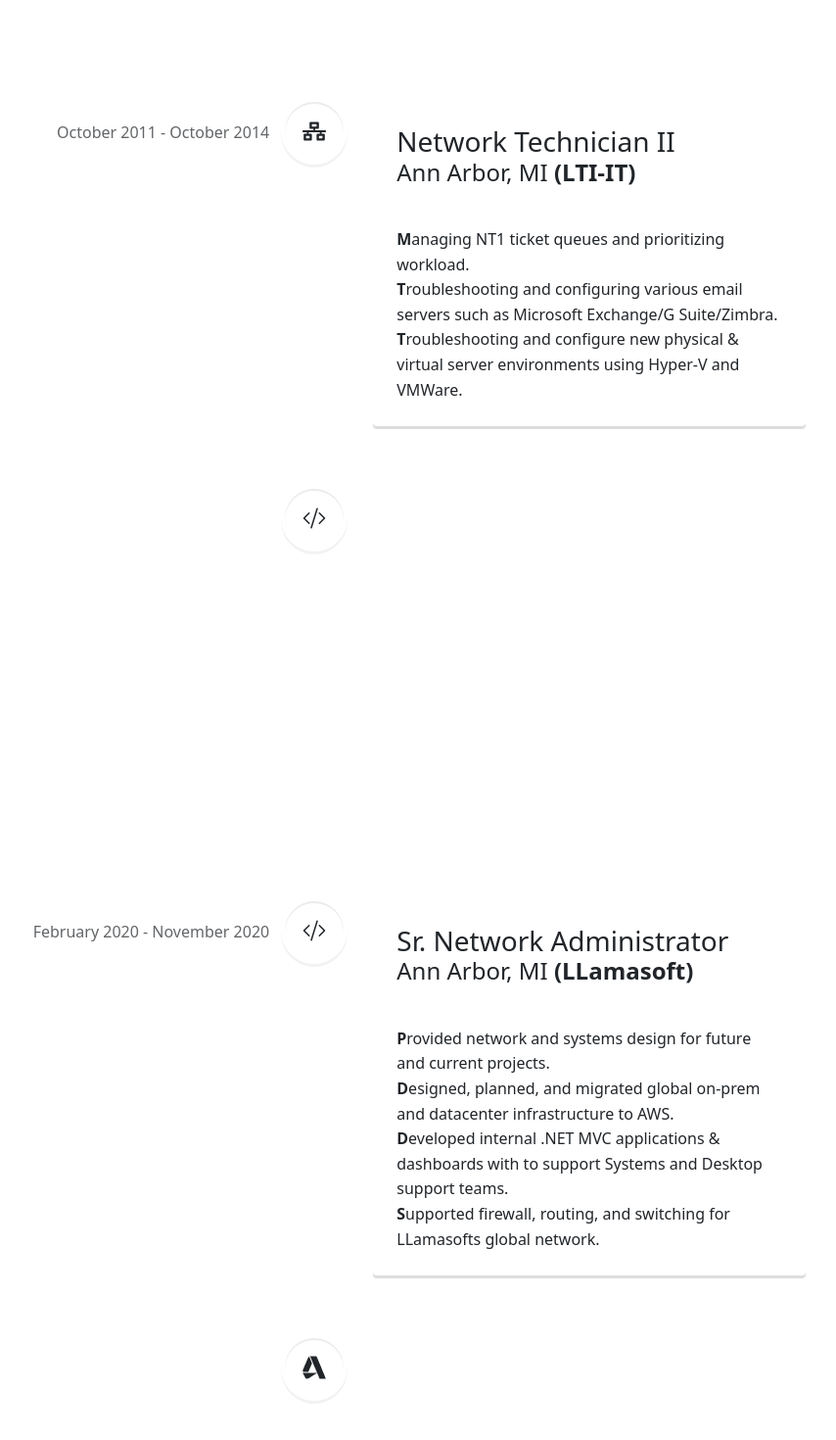
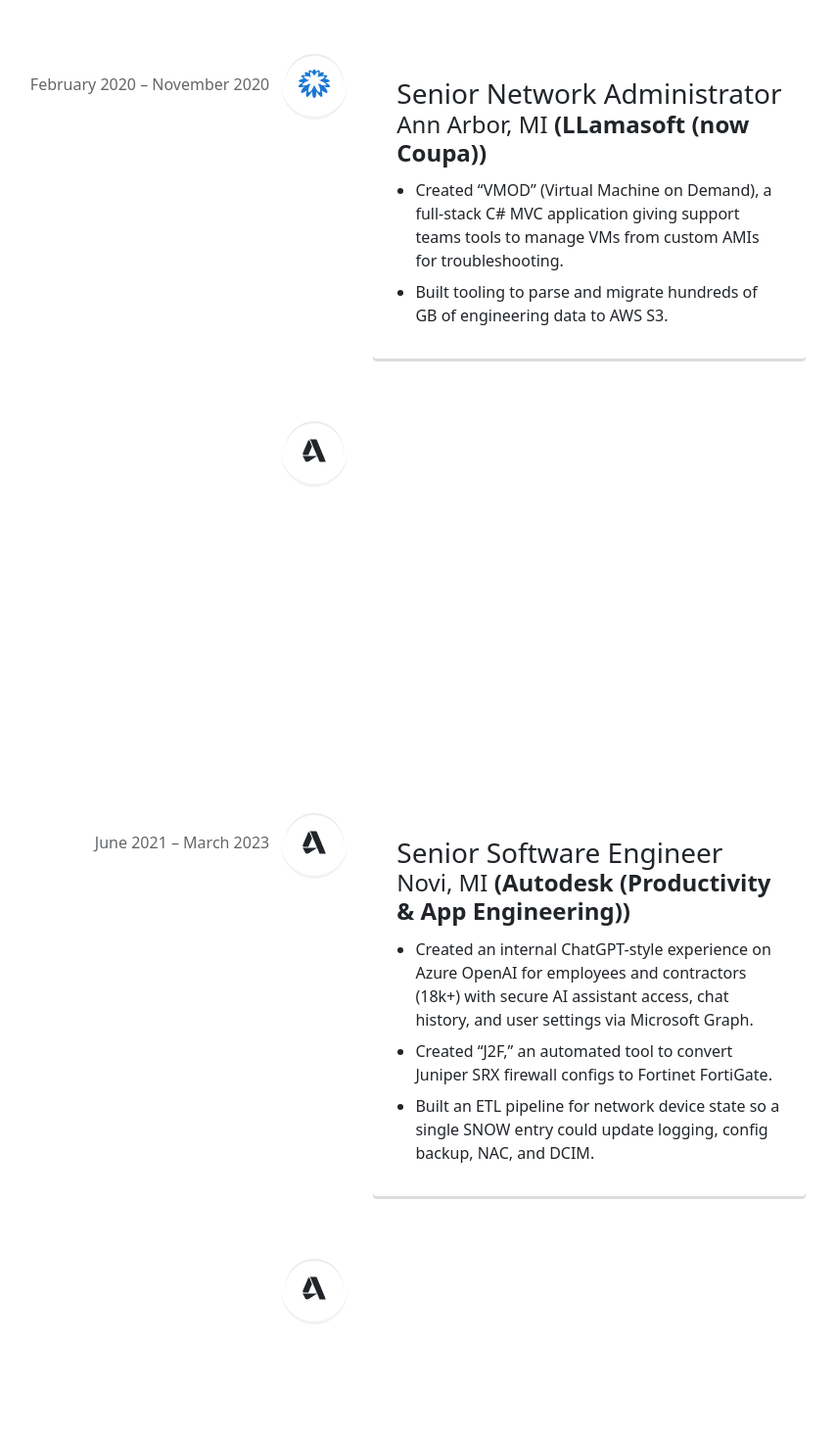
Before and after one commit to Reverendheat/react-portfolio, a React (Vite) app: page / in a window 1280 px wide. Shown: the part 1122-2592 px from the top of the page at 98% size, without its empty margins (319-1173 px from the left). Built offline with nearby package versions, Linux system fonts and the light colour scheme; what aws-amplify would draw is missing.

Commit message:
Update: Experience

```diff
--- a/src/App.jsx
+++ b/src/App.jsx
@@ -2,7 +2,6 @@
 import Hero from './components/Hero';
 import Contact from './components/Contact';
 import Experience from "./components/Experience";
-import DrunkardsWalk from "./components/DrunkardsWalk";
 import { BrowserRouter as Router, Route, Switch } from "react-router-dom";
 
 import 'bootstrap/dist/css/bootstrap.min.css';
@@ -19,9 +18,6 @@
               <Experience />
               <Contact />
             </Route>
-            <Route path='/drunkardswalk'>
-              <DrunkardsWalk />
-            </Route>
           </Switch>
       </Router>
   );
--- a/src/components/Experience.jsx
+++ b/src/components/Experience.jsx
@@ -1,98 +1,129 @@
-import { Container } from 'react-bootstrap'
-import { VerticalTimeline, VerticalTimelineElement }  from 'react-vertical-timeline-component';
-import {FaNetworkWired} from 'react-icons/fa';
-import {FaFlagCheckered} from 'react-icons/fa';
-import {BsCodeSlash} from 'react-icons/bs';
-import {SiAutodesk} from 'react-icons/si';
+import { Container } from 'react-bootstrap';
+import { VerticalTimeline, VerticalTimelineElement } from 'react-vertical-timeline-component';
+import { FaNetworkWired, FaFlagCheckered } from 'react-icons/fa';
+import { SiAutodesk } from 'react-icons/si';
 
 import 'react-vertical-timeline-component/style.min.css';
 
+const iconStyle = { background: 'rgb(255, 255, 255)', color: '#fffff' };
+
+const ROLES = [
+  {
+    date: 'March 2008 – February 2020',
+    title: 'Network Consultant',
+    location: 'Ann Arbor, MI',
+    org: 'LTI Information Technology',
+    Icon: FaNetworkWired,
+    bullets: [
+      'Assisted clients with API development, application development, project planning, IT budgeting, network design, and cloud strategies.',
+    ],
+  },
+  {
+    date: 'February 2020 – November 2020',
+    title: 'Senior Network Administrator',
+    location: 'Ann Arbor, MI',
+    org: 'LLamasoft (now Coupa)',
+    iconSrc: '/images/llamasoft-logo.png',
+    bullets: [
+      'Created “VMOD” (Virtual Machine on Demand), a full-stack C# MVC application giving support teams tools to manage VMs from custom AMIs for troubleshooting.',
+      'Built tooling to parse and migrate hundreds of GB of engineering data to AWS S3.',
+    ],
+  },
+  {
+    date: 'January 2021 – June 2021',
+    title: 'Senior NetDevOps Engineer',
+    location: 'Novi, MI',
+    org: 'Autodesk (Network Engineering)',
+    Icon: SiAutodesk,
+    bullets: [
+      'Worked with the team to build a network abstraction library so network engineering could interact with the Autodesk network programmatically.',
+      'Supported network management LAMP (Perl), implementing features and bug fixes for network engineering teams.',
+    ],
+  },
+  {
+    date: 'June 2021 – March 2023',
+    title: 'Senior Software Engineer',
+    location: 'Novi, MI',
+    org: 'Autodesk (Productivity & App Engineering)',
+    Icon: SiAutodesk,
+    bullets: [
+      'Created an internal ChatGPT-style experience on Azure OpenAI for employees and contractors (18k+) with secure AI assistant access, chat history, and user settings via Microsoft Graph.',
+      'Created “J2F,” an automated tool to convert Juniper SRX firewall configs to Fortinet FortiGate.',
+      'Built an ETL pipeline for network device state so a single SNOW entry could update logging, config backup, NAC, and DCIM.',
+    ],
+  },
+  {
+    date: 'March 2023 – April 2025',
+    title: 'Principal Software Engineer',
+    location: 'Novi, MI',
+    org: 'Autodesk (Productivity & AI Services)',
+    Icon: SiAutodesk,
+    bullets: [
+      'Built and maintained a large-scale pub/sub ETL pipeline for sales interactions using LLMs for analysis, feeding real-time insight from calls and chats into Salesforce dashboards.',
+      'Designed and implemented the backend for Autodesk’s internal chatbot with OpenAI and LangChain for custom LLM tool use.',
+      'Integrated Confluence, JIRA, SharePoint, external REST APIs, and file uploads for retrieval-augmented generation (RAG).',
+      'Created Firewall Policy Dashboard: ingested Autodesk firewall data with Query Builder and NLP search for security visibility.',
+    ],
+  },
+  {
+    date: 'April 2025 – Present',
+    title: 'Senior Principal Software Engineer',
+    location: 'Novi, MI',
+    org: 'Autodesk (Productivity & AI Services)',
+    Icon: SiAutodesk,
+    bullets: [
+      'Architected and delivered an internal AI agent / developer platform: shared APIs, CLI, templates, and telemetry so teams can build, deploy, and operate enterprise agents.',
+      'Built the core Python monorepo and AWS control plane for agent lifecycle on FastAPI (ECS Fargate), ALB/WAF, DynamoDB, S3, SSM, EventBridge, Step Functions, Lambda, and CodeBuild.',
+      'Developed the platform CLI, MCP integrations, telemetry libraries, and agent template repos to standardize onboarding from prototype to production.',
+      'Integrated Bedrock AgentCore, Azure AD / Microsoft Graph, and GitHub Enterprise webhooks for runtime, identity-aware access, and enterprise connectivity.',
+      'Implemented cross-cutting observability via shared telemetry libraries and middleware.',
+      'Established secure patterns: JWT validation, enterprise auth, and least-privilege boundaries for internal AI systems.',
+    ],
+  },
+];
 
 const Experience = () => {
   return (
-    <div id='experience'>
-      <Container style={{paddingTop: "50px"}}>
+    <div id="experience">
+      <Container style={{ paddingTop: '50px' }}>
         <VerticalTimeline>
-          <VerticalTimelineElement
-            className="vertical-timeline-element--work"
-            date="March 2008 - October 2011"
-            iconStyle={{ background: 'rgb(255, 255, 255)', color: '#fffff' }}
-            icon={<FaNetworkWired />}
-          >
-            <h3 className="vertical-timeline-element-title">Network Technician</h3>
-            <h4 className="vertical-timeline-element-subtitle">Ann Arbor, MI <strong>(LTI-IT)</strong></h4>
-            <p>
-            <br /><strong>O</strong>nsite desktop support for clients.
-            <br /><strong>T</strong>roubleshooting and configuring Windows desktop and server environments.
-            <br /><strong>T</strong>roubleshooting and configuring Microsoft Active Directory Domain environments.
-            </p>
-          </VerticalTimelineElement>
-          <VerticalTimelineElement
-            className="vertical-timeline-element--work"
-            date="October 2011 - October 2014"
-            iconStyle={{ background: 'rgb(255, 255, 255)', color: '#fffff' }}
-            icon={<FaNetworkWired />}
-          >
-            <h3 className="vertical-timeline-element-title">Network Technician II</h3>
-            <h4 className="vertical-timeline-element-subtitle">Ann Arbor, MI <strong>(LTI-IT)</strong></h4>
-            <p>
-            <br /><strong>M</strong>anaging NT1 ticket queues and prioritizing workload.
-            <br /><strong>T</strong>roubleshooting and configuring various email servers such as Microsoft Exchange/G Suite/Zimbra.
-            <br /><strong>T</strong>roubleshooting and configure new physical & virtual server environments using Hyper-V and VMWare.
-            </p>
-          </VerticalTimelineElement>
-          <VerticalTimelineElement
-            className="vertical-timeline-element--work"
-            date="October 2014 - Febuary 2020"
-            iconStyle={{ background: 'rgb(255, 255, 255)', color: '#fffff' }}
-            icon={<BsCodeSlash />}
-          >
-            <h3 className="vertical-timeline-element-title">Network Consultant</h3>
-            <h4 className="vertical-timeline-element-subtitle">Ann Arbor, MI <strong>(LTI-IT)</strong></h4>
-            <p>
-            <br/><strong>P</strong>roviding firewall, routing, and switching support for clients ranging from 30-1200 employees.
-            <br/><strong>A</strong>dvising clients on purchasing and best practices.
-            <br/><strong>L</strong>evel 3 engineer for LTI-IT technicians.
-            <br/><strong>D</strong>eveloping internal web applications and dashboards.
-            <br/><strong>W</strong>riting and conducting technical lab interviews for new candidates.
-            </p>
-          </VerticalTimelineElement>
-          <VerticalTimelineElement
-            className="vertical-timeline-element--education"
-            date="February 2020 - November 2020"
-            iconStyle={{ background: 'rgb(255, 255, 255)', color: '#fffff' }}
-            icon={<BsCodeSlash />}
-          >
-            <h3 className="vertical-timeline-element-title">Sr. Network Administrator</h3>
-            <h4 className="vertical-timeline-element-subtitle">Ann Arbor, MI <strong>(LLamasoft)</strong></h4>
-            <p>
-            <br /><strong>P</strong>rovided network and systems design for future and current projects.
-            <br /><strong>D</strong>esigned, planned, and migrated global on-prem and datacenter infrastructure to AWS.
-            <br /><strong>D</strong>eveloped internal .NET MVC applications & dashboards with to support Systems and Desktop support teams.
-            <br /><strong>S</strong>upported firewall, routing, and switching for LLamasofts global network.
-            </p>
-          </VerticalTimelineElement>
-          <VerticalTimelineElement
-            className="vertical-timeline-element--education"
-            date="January 2021 - Present"
-            iconStyle={{ background: 'rgb(255, 255, 255)', color: '#fffff' }}
-            icon={<SiAutodesk />}
-          >
-            <h3 className="vertical-timeline-element-title">Sr. NetDevOps Engineer</h3>
-            <h4 className="vertical-timeline-element-subtitle">Novi, MI <strong>(Autodesk)</strong></h4>
-            <p>
-            <br /><strong>I</strong>n process of converting Autodesks Global Network to IAC/GitOps model.
-            <br /><strong>D</strong>evelop and deploy automation tools to help IAAS employees with their daily tasks.
-            </p>
-          </VerticalTimelineElement>
-          <VerticalTimelineElement
-            iconStyle={{ background: 'rgb(255, 255, 255)', color: '#fffff' }}
-            icon={<FaFlagCheckered />}
-          />
+          {ROLES.map((role) => {
+            let iconNode;
+            if (role.iconSrc) {
+              iconNode = (
+                <img src={role.iconSrc} alt="" />
+              );
+            } else {
+              const Icon = role.Icon;
+              iconNode = <Icon />;
+            }
+            return (
+            <VerticalTimelineElement
+              key={`${role.title}-${role.date}`}
+              className="vertical-timeline-element--work"
+              date={role.date}
+              iconStyle={iconStyle}
+              icon={iconNode}
+            >
+              <h3 className="vertical-timeline-element-title">{role.title}</h3>
+              <h4 className="vertical-timeline-element-subtitle">
+                {role.location} <strong>({role.org})</strong>
+              </h4>
+              <ul style={{ marginTop: '0.75rem', marginBottom: 0, paddingLeft: '1.2rem' }}>
+                {role.bullets.map((text, i) => (
+                  <li key={i} style={{ marginBottom: '0.5rem' }}>
+                    {text}
+                  </li>
+                ))}
+              </ul>
+            </VerticalTimelineElement>
+            );
+          })}
+          <VerticalTimelineElement iconStyle={iconStyle} icon={<FaFlagCheckered />} />
         </VerticalTimeline>
       </Container>
     </div>
-  )
-}
+  );
+};
 
-export default Experience
+export default Experience;
--- a/src/components/Hero.jsx
+++ b/src/components/Hero.jsx
@@ -3,7 +3,7 @@
 
 const Hero = () => {
 
-  const titles = ['Software Engineer', '☕ Roaster', 'Tinkerer'];
+  const titles = ['Software Engineer', '☕ Roaster', 'Jack of All Trades'];
   const [index, setIndex] = useState(0);
 
   useEffect(() => {
--- a/src/styles/main.css
+++ b/src/styles/main.css
@@ -47,26 +47,15 @@
   100% { transform: scale(1); }
 }
 
-
-
-.skill-slideshow {
-  height: 200px;
-  max-width: 800px;
-  margin: 0 auto;
+/* react-vertical-timeline only centers .vertical-timeline-element-icon svg; mirror for <img> logos */
+.vertical-timeline-element-icon img {
+  display: block;
+  width: 32px;
+  height: 32px;
   position: relative;
-  overflow: hidden;
-  transform: translate3d(0, 0, 0);
+  left: 50%;
+  top: 50%;
+  margin-left: -16px;
+  margin-top: -16px;
+  object-fit: contain;
 }
-
-.skill-slideshow > div {
-  transform: translate3d(0, 0, 0);
-}
-.skill-slideshow .skill-mover {
-  animation: moveSlideshow 10s linear infinite;
-}
-
-@keyframes moveSlideshow {
-  100% {
-    transform: translateX(-50.77%);
-  }
-}
```
Also changed, not shown: src/components/Contact.jsx (+1 -6 lines), src/components/DrunkardsWalk.jsx (deleted, +0 -152 lines), src/components/Navigation.jsx (+1 -6 lines), src/components/Skills.jsx (deleted, +0 -51 lines), public/images/llamasoft-logo.png (added).
